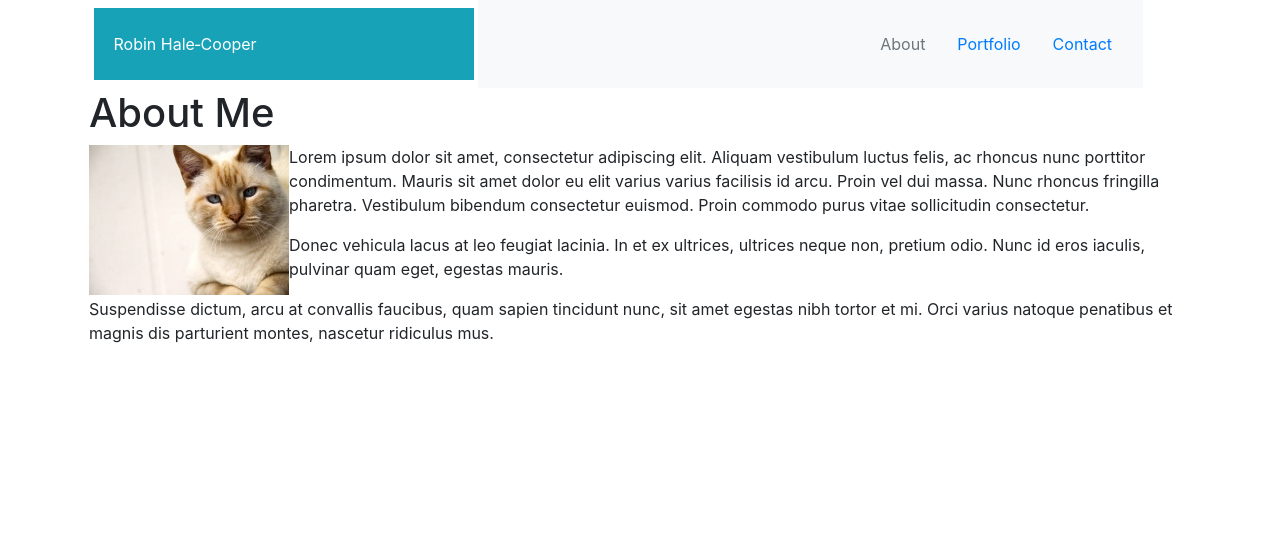
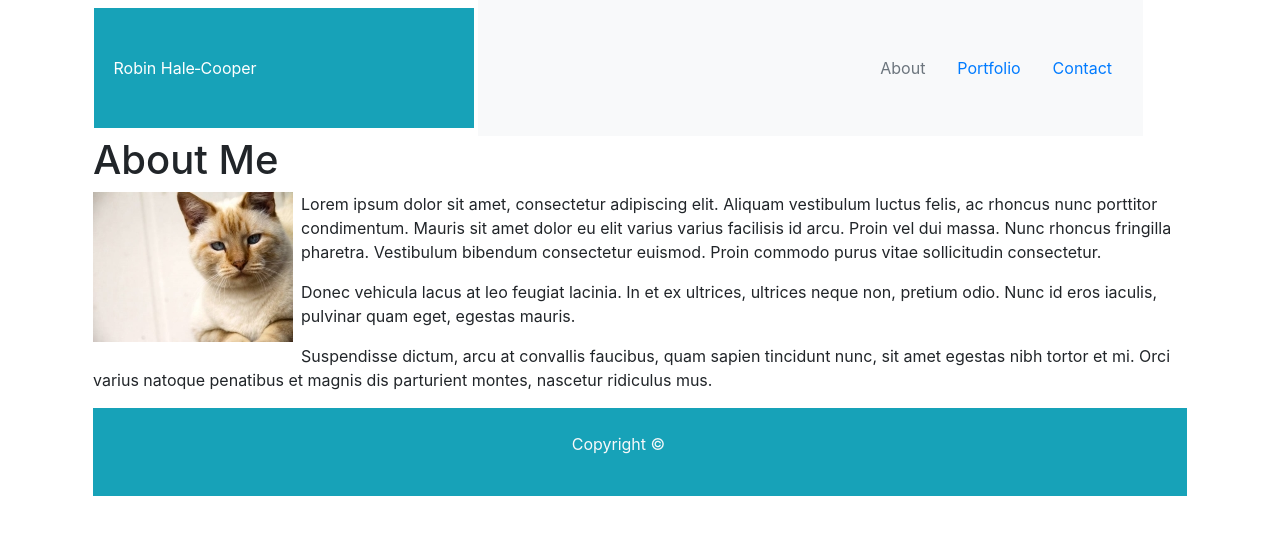
Before and after one commit to rhalecooper/bootstrap-portfolio, a plain HTML site: page index.html in a window 1280 px wide. Drawn offline with nearby package versions, Linux system fonts and the light colour scheme.

Commit message:
resubmitt index.html

```diff
--- a/index.html
+++ b/index.html
@@ -20,77 +20,49 @@
 
     <div class="container w-100">
         <div class="row align-items-center">
-
-            <div class="col-4
-                        bg-info
-                        ml-md-4
-                        py-4">
+            <div class="col-4 bg-info ml-md-4 py-5">
                 <span class="text-white">&nbsp;Robin&nbsp;Hale&#8209;Cooper&nbsp;</span>
             </div>
-
-            <div class="col-7
-                        bg-light
-                        py-4
-                        ml-md-1
-                        mr-md-4">
-
+            <div class="col-7 bg-light py-5 ml-md-1 mr-md-4">
                 <ul class="nav justify-content-end">
-                    <li class="nav-item">
-                        <a class="nav-link disabled" href="#">About</a>
-                    </li>
-                    <li class="nav-item">
-                        <a class="nav-link" href="#">Portfolio</a>
-                    </li>
-                    <li class="nav-item">
-                        <a class="nav-link" href="#">Contact</a>
-                    </li>
+                    <li class="nav-item"> <a class="nav-link disabled" href="#">About</a></li>
+                    <li class="nav-item"> <a class="nav-link" href="#">Portfolio</a></li>
+                    <li class="nav-item"> <a class="nav-link" href="#">Contact</a> </li>
                 </ul>
-
             </div>
-
-            <div class="col-1"></div>
-
         </div>
     </div>
 
-    <!-- #main-container {
-        padding-top: 130px;
-        min-height: calc(100vh - 70px);
-      }
-
-      .main-section {
-        float: left;
-        width: 100%;
-        max-width: 960px;
-        padding: 30px;
-        margin: 0 0 40px;
-        background: #ffffff;
-        border: 1px solid #dddddd;
-      } -->
+    <div class="container">
+        <div class="row">
+            <div class="col-12 mx-md-2">
+                <h1>About Me</h1>
+                <div>
+                    <img src="assets/images/cat-200.jpg" class="float-left mr-2 mb-1" alt="Your Name">
+                </div>
+                <p>Lorem ipsum dolor sit amet, consectetur adipiscing elit. Aliquam vestibulum luctus felis, ac rhoncus
+                    nunc porttitor condimentum. Mauris sit amet dolor eu elit varius varius facilisis id arcu. Proin vel
+                    dui massa. Nunc rhoncus fringilla pharetra. Vestibulum bibendum consectetur euismod. Proin commodo
+                    purus vitae sollicitudin consectetur.</p>
+                <p>Donec vehicula lacus at leo feugiat lacinia. In et ex ultrices, ultrices neque non, pretium odio.
+                    Nunc id eros iaculis, pulvinar quam eget, egestas mauris.</p>
+                <p>Suspendisse dictum, arcu at convallis faucibus, quam sapien tincidunt nunc, sit amet egestas nibh
+                    tortor et mi. Orci varius natoque penatibus et magnis dis parturient montes, nascetur ridiculus mus.
+                </p>
+            </div>
+        </div>
+    </div>
 
 
-        <div class="container">
-
-            <div class="row">
-
-                <div class="col-12 mx-md-1"> <!--main-secition -->
-
-                    <h1>About Me</h1>
-
-                    <img src="assets/images/cat-200.jpg" class="float-left" alt="Your Name">
-
-                    <p>Lorem ipsum dolor sit amet, consectetur adipiscing elit. Aliquam vestibulum luctus felis, ac rhoncus nunc porttitor condimentum. Mauris sit amet dolor eu elit varius varius facilisis id arcu. Proin vel dui massa. Nunc rhoncus fringilla pharetra. Vestibulum bibendum consectetur euismod. Proin commodo purus vitae sollicitudin consectetur.</p>
-
-                    <p>Donec vehicula lacus at leo feugiat lacinia. In et ex ultrices, ultrices neque non, pretium odio. Nunc id eros iaculis, pulvinar quam eget, egestas mauris.</p>
-
-                    <p>Suspendisse dictum, arcu at convallis faucibus, quam sapien tincidunt nunc, sit amet egestas nibh tortor et mi. Orci varius natoque penatibus et magnis dis parturient montes, nascetur ridiculus mus.</p>
-
+    <footer class="footer">
+        <div class="container text-center">
+            <div class="row bg-info mx-md-2 py-4">
+                <div class="col-11 bg-info mx-md-4 text-align-center">
+                    <p class="text-light">Copyright &copy;</p>
                 </div>
-
             </div>
-
         </div>
-
+    </footer>
 
 </body>
 
```
